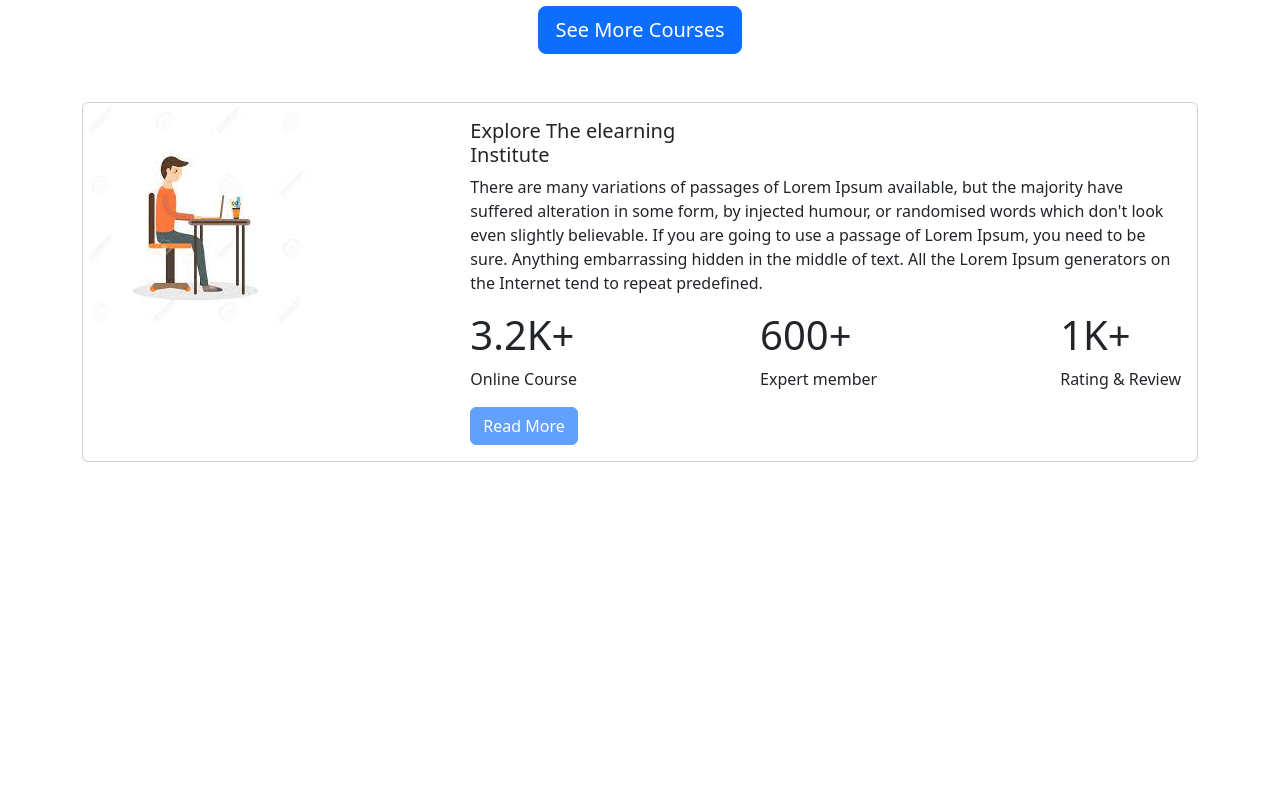
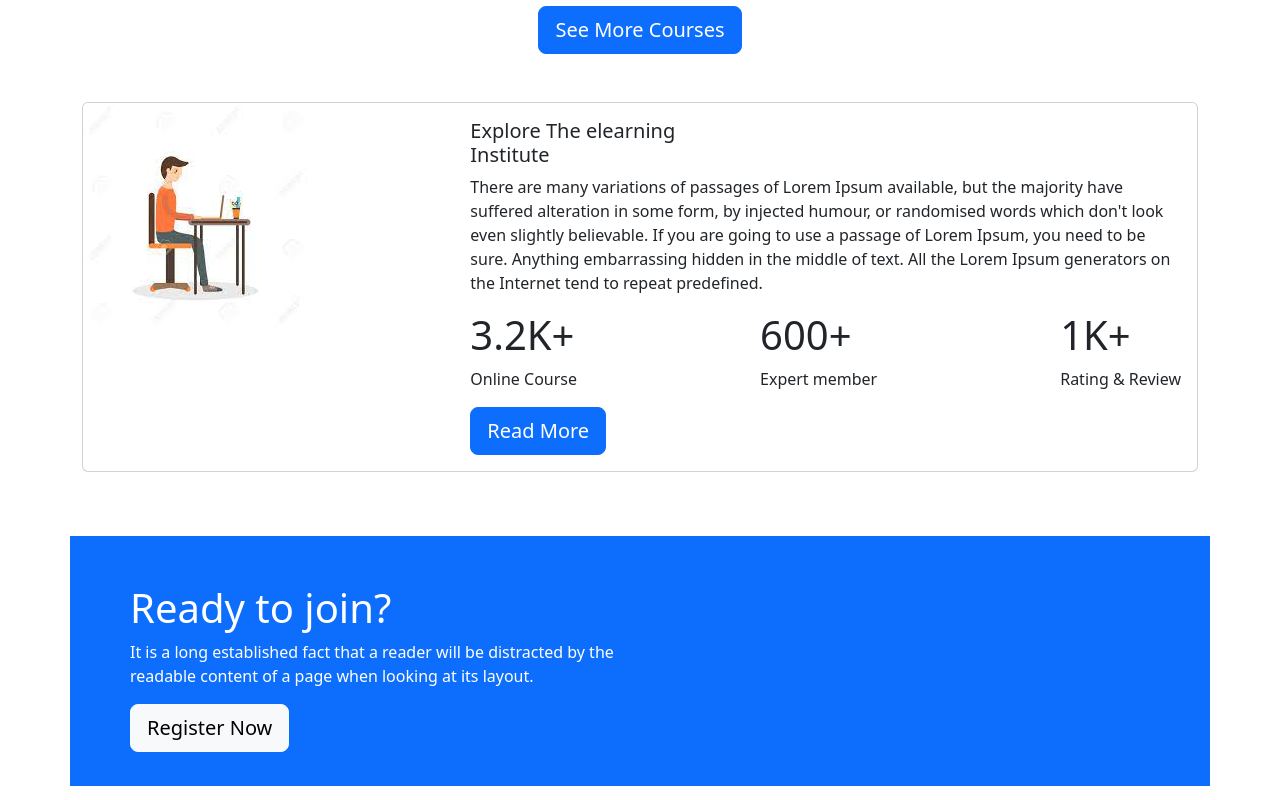
Before and after one commit to sakibalhassan/assignment-3, a plain HTML site: page index.html in a window 1280 px wide. Shown: the part 1578-2378 px from the top of the page. Before the commit the page ends 2056 px from the top, so only its background shows below. Drawn offline with nearby package versions, Linux system fonts and the light colour scheme.

Commit message:
added register file

```diff
--- a/index.html
+++ b/index.html
@@ -258,8 +258,7 @@
 
                                         </div>
                                     </div>
-                                    <button type="button" class="btn btn-primary" disabled>Read More
-                                    </button>
+                                    <button type="button" class="btn btn-primary btn-lg">Read More</button>
                                 </div>
                             </div>
                         </div>
@@ -268,6 +267,22 @@
             </div>
         </section>
         <!-- second card end -->
+        <!-- Register start -->
+        <section style="height: 250px;" class="container mt-5 bg-primary">
+            <div class="text-white p-5">
+                <h1>Ready to join?</h1>
+                <p>It is a long established fact that a reader will be distracted by the <br> readable content of a page
+                    when
+                    looking at its layout.
+
+                </p>
+                <div>
+                    <button type="button" class="btn btn-light btn-lg">Register Now</button>
+                </div>
+            </div>
+        </section>
+        <!-- Register End -->
+
     </main>
 
 
```
